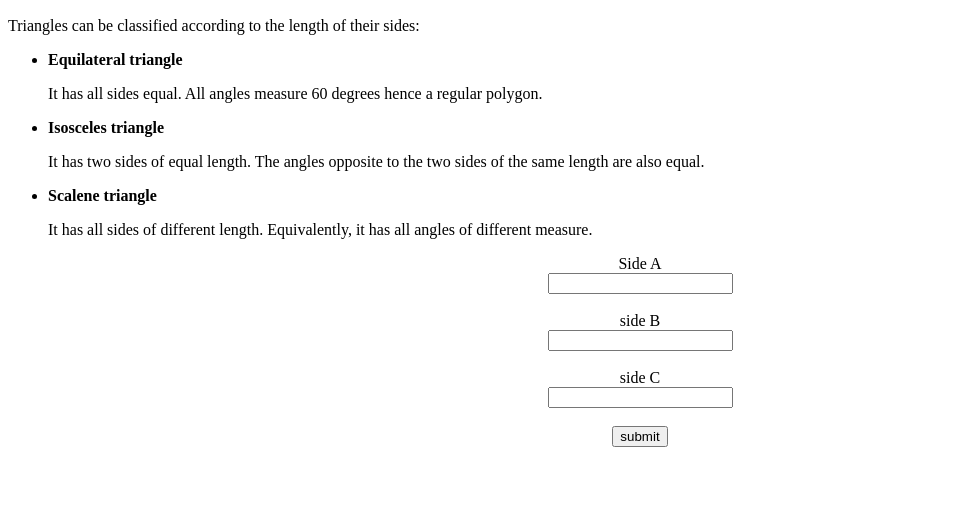
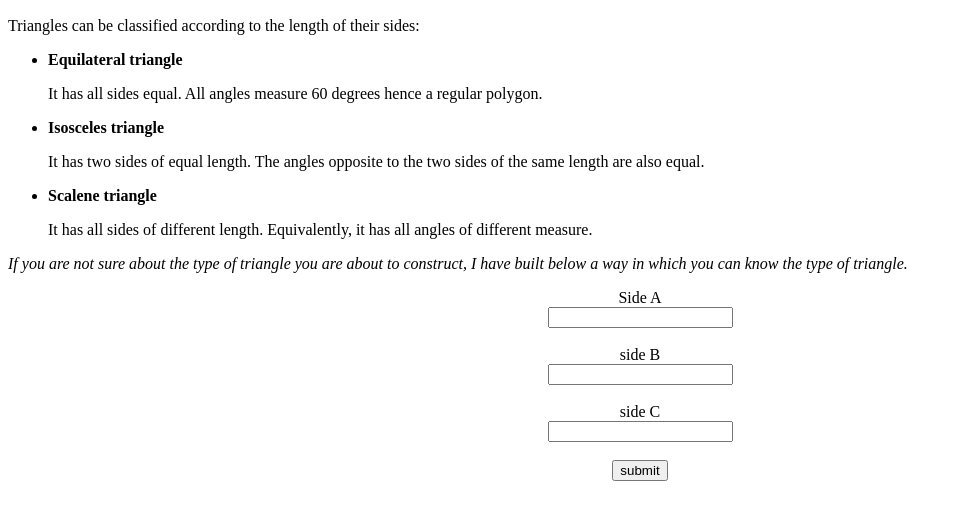
Before and after one commit to badruu/ip-triangle-tracker, a plain HTML site: page js/scripts.html in a window 1280 px wide. Shown: the part 110-630 px from the top of the page, without its empty margins (0-962 px from the left). Drawn offline with Linux system fonts and the light colour scheme.

Commit message:
add a comment to introduce the searching tools

```diff
--- a/js/scripts.html
+++ b/js/scripts.html
@@ -27,8 +27,13 @@
             </p>
         </ul>
 
+      <p>
+        <em>
+        If you are not sure about the type of triangle you are about to construct,
+        I have built below a way in which you can know the type of triangle.
+      </em>
+    </p>
 
-      </p>
 
     <script src="scripts.js"></script>
 
```
